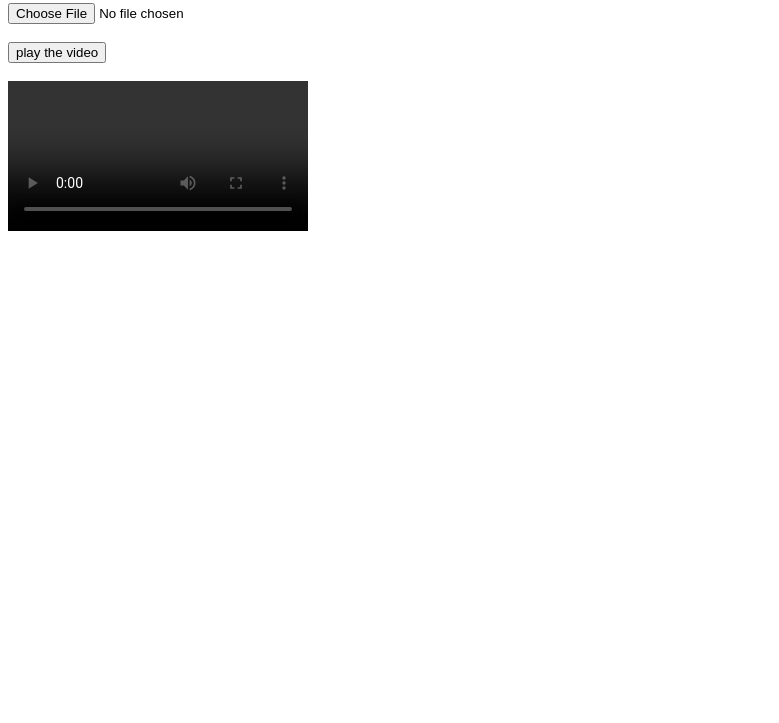
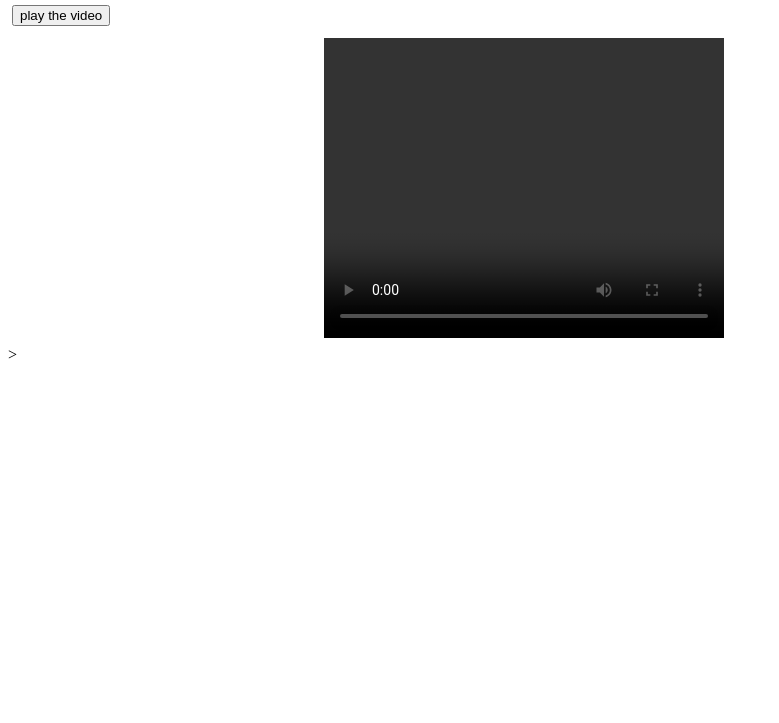
Before and after one commit to Aman-Dangol/Video_Player, a plain HTML site: page index.html in a window 1280 px wide. Shown: the part 77-800 px from the top of the page, without its empty margins (0-779 px from the left). Drawn offline with Linux system fonts and the light colour scheme.

Commit message:
made some changes to webPage

```diff
--- a/index.html
+++ b/index.html
@@ -2,15 +2,18 @@
 <html>
 <head>
   <title>Video Player Example</title>
+  <link rel="stylesheet" href="style.css">
 </head>
 <body>
-  <h1>Video Player Example</h1>
+  <div>
+    <h1>Video Player Example</h1>
 
-  <input type="file" id="file"><br><br>
-  <button id="play" onclick="play()">play the video</button><br><br>
-  <video id="videoPlayer" controls>
+  <input type="file" id="file"><br>
+  <button id="play" onclick="play()">play the video</button><br>
+  <video width="400px" height="300px" id="videoPlayer" controls>
   </video>
+  </div>>
 
-<script src="play_Video.js"></script>
+<script src="play_Video.js" ></script>
 </body>
 </html>
--- a/play_Video.js
+++ b/play_Video.js
@@ -2,12 +2,17 @@
     var file = document.getElementById('file');
     var videoPlayer = document.getElementById('videoPlayer');
     var url="";
-    file.addEventListener('change', function(event) {
-      var selectedFile = event.target.files[0];
-       url = URL.createObjectURL(selectedFile);
+    file.addEventListener('change',  function(event){
+        getUrl(event);
     });
 
     function play(){
         videoPlayer.src=url;
 
     }
+    function getUrl(event){
+        {
+      var selectedFile = event.target.files[0];
+       url = URL.createObjectURL(selectedFile);
+    }
+    }
--- a/style.css
+++ b/style.css
@@ -1,5 +1,5 @@
 div * {
-    margin: 2px;
+    margin: 4px;
 }
 
 video{
```
